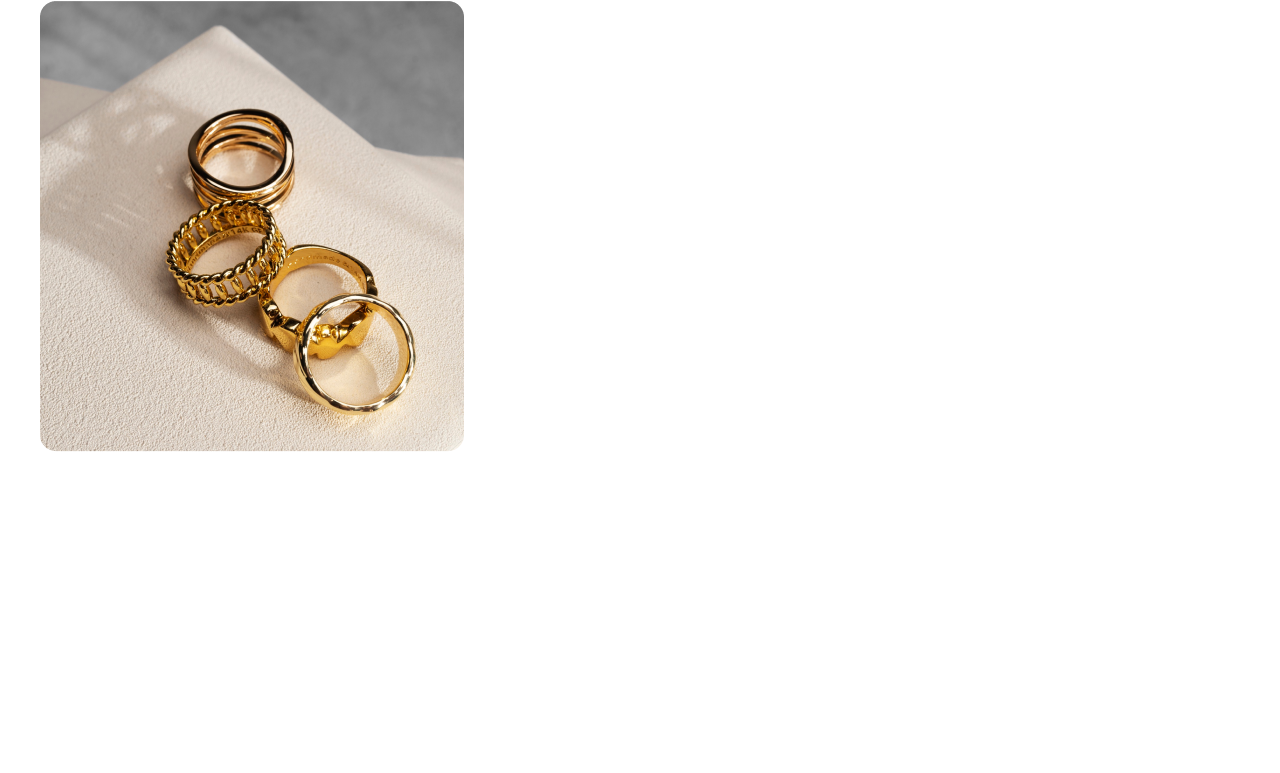
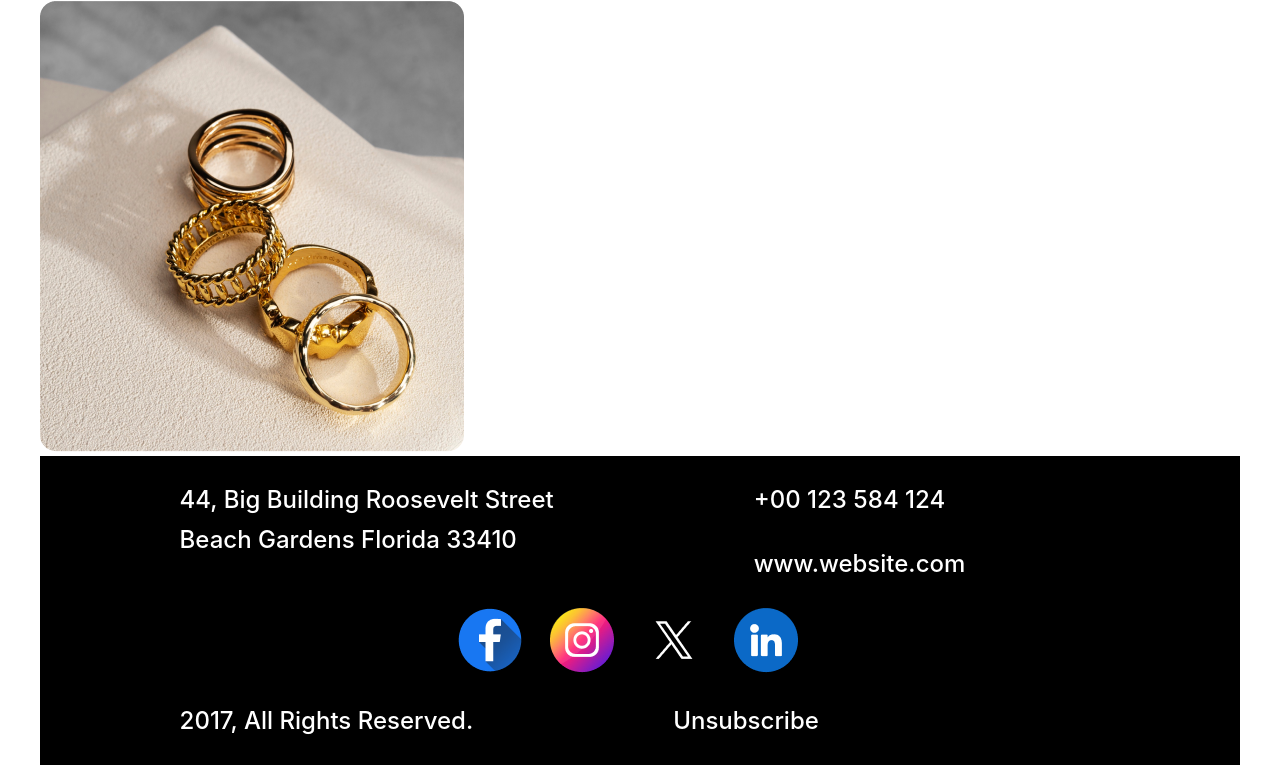
Before and after one commit to jubayerkhan/assignment-1, a plain HTML site: page index.html in a window 1280 px wide. Shown: the part 6384-7157 px from the top of the page. Before the commit the page ends 6848 px from the top, so only its background shows below. Drawn offline with Linux system fonts and the light colour scheme.

Commit message:
final code

```diff
--- a/index.html
+++ b/index.html
@@ -97,8 +97,37 @@
           <img src="images/Rectangle 8.png" alt="">
         </div>
       </div>
+      <!-- subscribe news later -->
+
     </main>
-    <footer></footer>
+    <footer>
+      <div class="address">
+        <div class="address-col1">
+          <p>44, Big Building Roosevelt Street <br>
+            Beach Gardens Florida 33410</p>
+        </div>
+        <div class="address-col2">
+          <p>+00 123 584 124</p>
+          <p>www.website.com</p>
+        </div>
+      </div>
+      <div class="social">
+        <img class="logo" src="images/Facebook.png" alt="">
+        <img class="logo" src="images/Instagram.png" alt="">
+        <img class="logo" src="images/Twitter.png" alt="">
+        <img class="logo" src="images/Linkedin.png" alt="">
+      </div>
+
+      <!-- footer final -->
+      <div class="address">
+        <div class="address-col1">
+          <p>2017, All Rights Reserved.</p>
+        </div>
+        <div class="address-col2">
+          <p>Unsubscribe</p>
+        </div>
+      </div>
+    </footer>
   </div>
   </body>
 </html>
--- a/styles/style.css
+++ b/styles/style.css
@@ -244,3 +244,29 @@
   font-weight: 900;
   text-transform: capitalize;
 }
+/* footer design */
+footer {
+  background-color: black;
+  color: white;
+}
+.address {
+  display: flex;
+  font-family: Inter;
+  font-size: 24px;
+  font-weight: 500;
+  line-height: 40px; /* 166.667% */
+}
+.address-col1 {
+  margin-left: 140px;
+}
+.address-col2 {
+  /* float: right; */
+  margin-left: 200px;
+}
+.social {
+  text-align: center;
+}
+
+.logo {
+  margin-right: 24px;
+}
```
